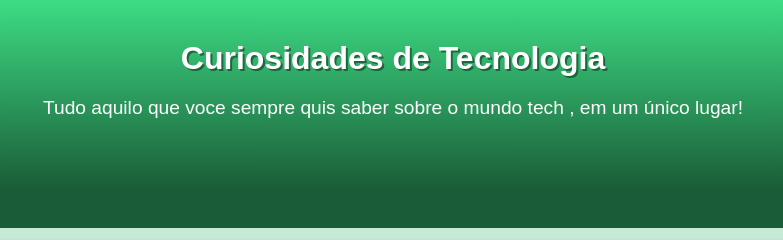
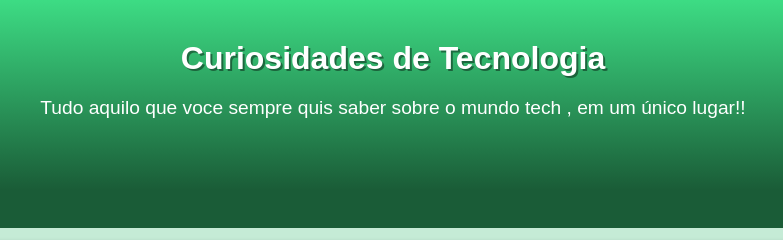
Before and after one commit to ThomasLeao/Android, a plain HTML site: page index.html in a window 1280 px wide. Shown: the top 240 px of the page, 247-1030 px from the left. Drawn offline with Linux system fonts and the light colour scheme; a web font is replaced by a local one.

Commit message:
correçao

```diff
--- a/index.html
+++ b/index.html
@@ -15,7 +15,7 @@
 <body>
     <header>
         <h1>Curiosidades de Tecnologia</h1>
-        <p>Tudo aquilo que voce sempre quis saber sobre o mundo tech , em um único lugar!</p>
+        <p>Tudo aquilo que voce sempre quis saber sobre o mundo tech , em um único lugar!!</p>
     </header>
 
     <nav>
--- a/style.css
+++ b/style.css
@@ -76,7 +76,7 @@ header > p{
     color: white;
     padding-left: 10px;
     padding-right: 10px;
-    padding-bottom: 30px;
+    padding-bottom: 31px;
 
 }
 main {
```
